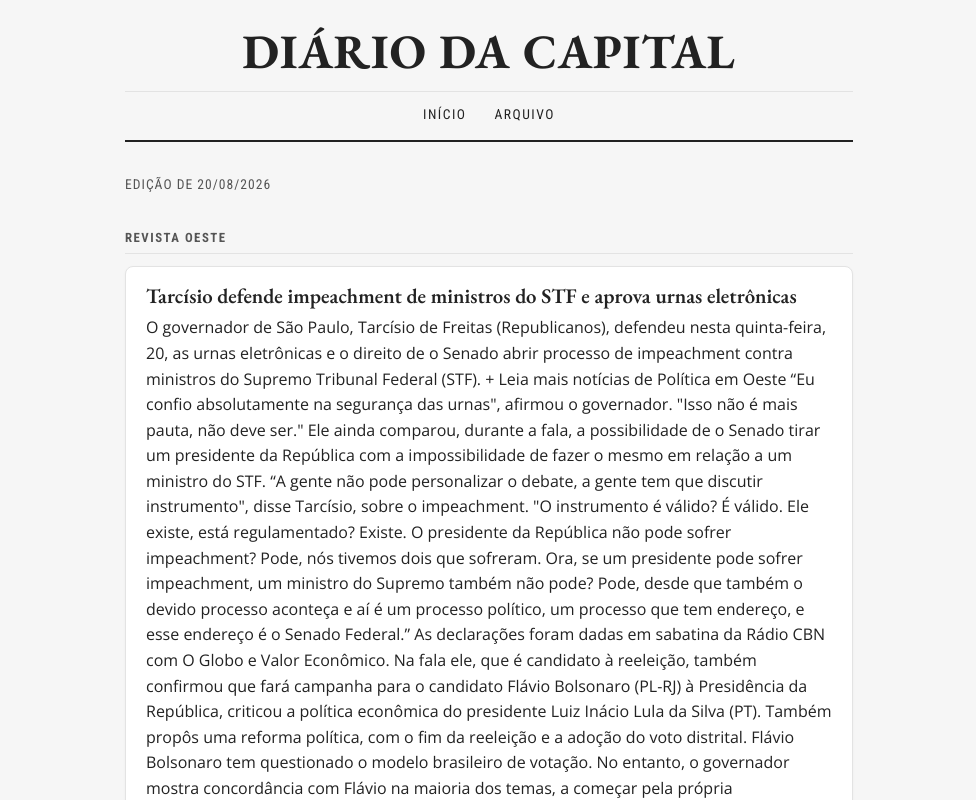
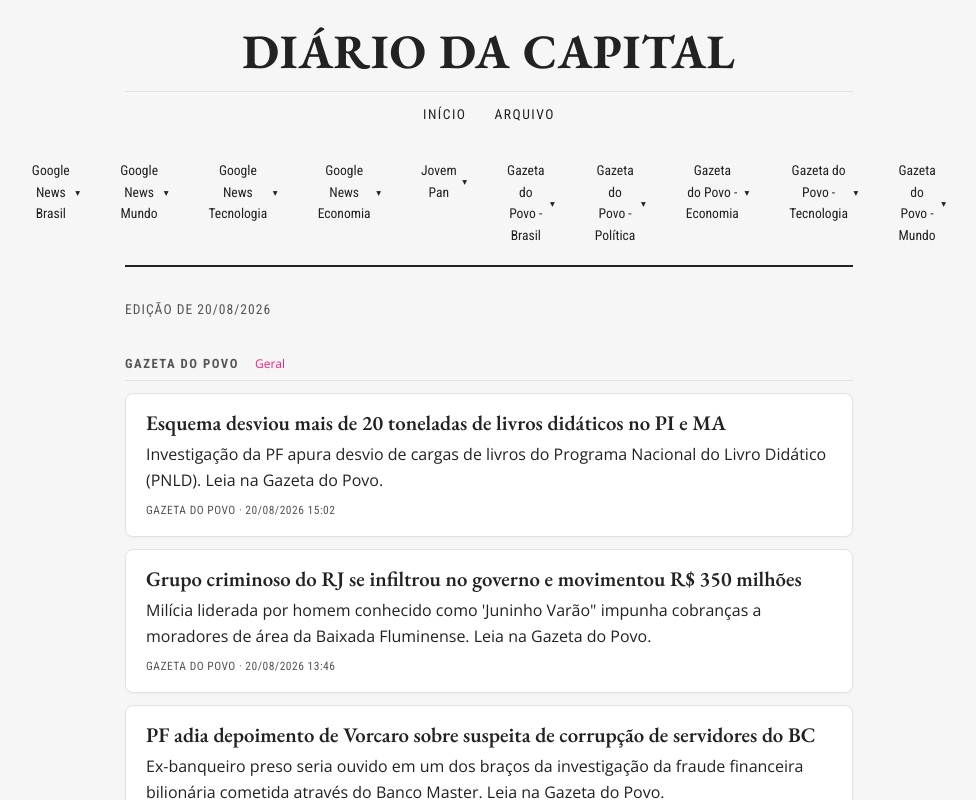
Before and after one commit to willycornelissen/clipping, a React (Vite) app: page /edicao/2026-08-20 in a window 1280 px wide. Shown: the top 800 px of the page, without its empty margins (151-1127 px from the left). Built offline with nearby package versions, Linux system fonts and the light colour scheme.

Commit message:
Adicionar menu de fontes com categorias no header e agrupar notícias por fonte+categoria na edição

```diff
--- a/src/App.jsx
+++ b/src/App.jsx
@@ -1,10 +1,23 @@
+import { useState, useEffect } from 'react'
 import { Link, Route, Routes } from 'react-router-dom'
 import { RestaurarRota } from './components/RestaurarRota.jsx'
 import { PaginaEdicaoAtual } from './pages/PaginaEdicaoAtual.jsx'
 import { PaginaEdicao } from './pages/PaginaEdicao.jsx'
 import { PaginaArquivo } from './pages/PaginaArquivo.jsx'
+import { carregarFontes, agruparPorFonteECategoria } from './fontes.js'
 
 export default function App() {
+  const [fontes, setFontes] = useState([])
+  const [fontesAgrupadas, setFontesAgrupadas] = useState({})
+  const [menuAberto, setMenuAberto] = useState(null)
+
+  useEffect(() => {
+    carregarFontes().then((f) => {
+      setFontes(f)
+      setFontesAgrupadas(agruparPorFonteECategoria(f))
+    })
+  }, [])
+
   return (
     <div className="container">
       <header className="site">
@@ -14,6 +27,34 @@
         <nav aria-label="Navegação principal">
           <Link to="/">Início</Link>
           <Link to="/arquivo">Arquivo</Link>
+          {Object.keys(fontesAgrupadas).length > 0 && (
+            <div className="fontes-menu">
+              {Object.entries(fontesAgrupadas).map(([fonte, categorias]) => (
+                <div key={fonte} className="fonte-item">
+                  <button
+                    className={`fonte-toggle ${menuAberto === fonte ? 'aberto' : ''}`}
+                    onClick={() => setMenuAberto(menuAberto === fonte ? null : fonte)}
+                    aria-expanded={menuAberto === fonte}
+                    aria-haspopup="true"
+                  >
+                    {fonte}
+                    <span className="seta" aria-hidden="true">▾</span>
+                  </button>
+                  {menuAberto === fonte && (
+                    <ul className="categorias-dropdown" role="menu">
+                      {categorias.map((cat) => (
+                        <li key={cat} role="none">
+                          <Link to="/" role="menuitem" className="categoria-link">
+                            {cat}
+                          </Link>
+                        </li>
+                      ))}
+                    </ul>
+                  )}
+                </div>
+              ))}
+            </div>
+          )}
         </nav>
       </header>
       <RestaurarRota />
--- a/src/api.js
+++ b/src/api.js
@@ -1,4 +1,4 @@
-const base = import.meta.env.BASE_URL
+export const base = import.meta.env.BASE_URL
 
 export async function carregarIndice() {
   try {
--- a/src/components/EdicaoView.jsx
+++ b/src/components/EdicaoView.jsx
@@ -1,23 +1,29 @@
 import { useMemo } from 'react'
 import { Noticia } from './Noticia.jsx'
 import { formatarData } from '../formatar.js'
+import { extrairCategoria, obterCategoriaDaNoticia } from '../fontes.js'
 
-export function EdicaoView({ edicao }) {
+export function EdicaoView({ edicao, fontes = [] }) {
   const grupos = useMemo(() => {
     const mapa = new Map()
     for (const n of edicao.noticias) {
-      if (!mapa.has(n.fonte)) mapa.set(n.fonte, [])
-      mapa.get(n.fonte).push(n)
+      const categoria = obterCategoriaDaNoticia(n, fontes)
+      const chave = `${n.fonte}::${categoria}`
+      if (!mapa.has(chave)) mapa.set(chave, { fonte: n.fonte, categoria, noticias: [] })
+      mapa.get(chave).noticias.push(n)
     }
-    return [...mapa.entries()]
-  }, [edicao])
+    return [...mapa.entries()].sort((a, b) => a[1].fonte.localeCompare(b[1].fonte) || a[1].categoria.localeCompare(b[1].categoria))
+  }, [edicao, fontes])
 
   return (
     <div>
       <p className="data-edicao">Edição de {formatarData(edicao.id)}</p>
-      {grupos.map(([fonte, noticias]) => (
-        <section key={fonte}>
-          <h2 className="fonte">{fonte}</h2>
+      {grupos.map(([chave, { fonte, categoria, noticias }]) => (
+        <section key={chave}>
+          <h2 className="fonte">
+            {fonte}
+            <span className="categoria-badge">{categoria}</span>
+          </h2>
           {noticias.map((n, i) => (
             <Noticia key={`${n.url}-${i}`} noticia={n} />
           ))}
--- a/src/estilos.css
+++ b/src/estilos.css
@@ -67,6 +67,8 @@
   display: flex;
   gap: 1.75rem;
   justify-content: center;
+  align-items: center;
+  flex-wrap: wrap;
   font-family: var(--fonte-rotulo);
   font-size: 0.85rem;
   text-transform: uppercase;
@@ -83,6 +85,110 @@
 header.site nav a:hover {
   color: var(--tinta);
   border-bottom-color: var(--acento);
+}
+
+/* Menu de fontes */
+.fontes-menu {
+  display: flex;
+  gap: 1.5rem;
+  position: relative;
+}
+
+.fonte-item {
+  position: relative;
+}
+
+.fonte-toggle {
+  background: none;
+  border: none;
+  padding: 0.25rem 0.5rem;
+  font: inherit;
+  color: var(--tinta);
+  cursor: pointer;
+  display: flex;
+  align-items: center;
+  gap: 0.35rem;
+  border-bottom: 2px solid transparent;
+  transition: border-color 180ms ease, color 180ms ease;
+}
+
+.fonte-toggle:hover,
+.fonte-toggle.aberto {
+  color: var(--tinta);
+  border-bottom-color: var(--acento);
+}
+
+.fonte-toggle .seta {
+  font-size: 0.6rem;
+  transition: transform 180ms ease;
+}
+
+.fonte-toggle.aberto .seta {
+  transform: rotate(180deg);
+}
+
+.categorias-dropdown {
+  position: absolute;
+  top: 100%;
+  left: 0;
+  margin: 0.5rem 0 0;
+  padding: 0.5rem 0;
+  list-style: none;
+  background: var(--card);
+  border: 1px solid var(--linha);
+  border-radius: 6px;
+  box-shadow: 0 4px 12px rgba(0, 0, 0, 0.1);
+  min-width: 180px;
+  z-index: 10;
+  animation: fadeIn 150ms ease;
+}
+
+@keyframes fadeIn {
+  from { opacity: 0; transform: translateY(-4px); }
+  to { opacity: 1; transform: translateY(0); }
+}
+
+.categoria-link {
+  display: block;
+  padding: 0.5rem 1rem;
+  color: var(--tinta);
+  text-decoration: none;
+  font-family: var(--fonte-corpo);
+  font-size: 0.9rem;
+  text-transform: none;
+  letter-spacing: normal;
+}
+
+.categoria-link:hover {
+  background: var(--fundo);
+  color: var(--acento);
+}
+
+@media (max-width: 600px) {
+  header.site nav {
+    flex-direction: column;
+    gap: 1rem;
+  }
+  .fontes-menu {
+    flex-direction: column;
+    gap: 0.5rem;
+    width: 100%;
+  }
+  .fonte-item {
+    width: 100%;
+  }
+  .categorias-dropdown {
+    position: static;
+    box-shadow: none;
+    border: none;
+    background: transparent;
+    padding: 0;
+    margin: 0.25rem 0 0 1rem;
+  }
+  .categoria-link {
+    padding: 0.35rem 0;
+    font-size: 0.85rem;
+  }
 }
 
 /* Datas e rótulos */
@@ -105,6 +211,22 @@
   border-bottom: 1px solid var(--linha);
   padding-bottom: 0.3rem;
   margin: 2rem 0 0.75rem;
+  display: flex;
+  align-items: baseline;
+  gap: 0.5rem;
+  flex-wrap: wrap;
+}
+
+.categoria-badge {
+  font-family: var(--fonte-corpo);
+  font-size: 0.75rem;
+  font-weight: 400;
+  text-transform: none;
+  letter-spacing: normal;
+  color: var(--acento);
+  background: var(--fundo);
+  padding: 0.1rem 0.5rem;
+  border-radius: 999px;
 }
 
 /* Notícias em cards */
--- /dev/null
+++ b/src/fontes.js
@@ -0,0 +1,46 @@
+import { base } from './api.js'
+
+let fontesCache = null
+
+export async function carregarFontes() {
+  if (fontesCache) return fontesCache
+  try {
+    const resp = await fetch(`${base}data/sources.yml`)
+    if (!resp.ok) return []
+    const yaml = await import('yaml')
+    const dados = yaml.parse(await resp.text())
+    fontesCache = dados.sources ?? []
+    return fontesCache
+  } catch {
+    return []
+  }
+}
+
+export function extrairCategoria(fonteId) {
+  const partes = fonteId.split('-')
+  if (partes.length < 2) return 'Geral'
+  const categoria = partes.slice(1).join('-')
+  return categoria
+    .split('-')
+    .map((p) => p.charAt(0).toUpperCase() + p.slice(1))
+    .join(' ')
+}
+
+export function agruparPorFonteECategoria(fontes) {
+  const mapa = new Map()
+  for (const f of fontes) {
+    const categoria = extrairCategoria(f.id)
+    if (!mapa.has(f.nome)) mapa.set(f.nome, new Set())
+    mapa.get(f.nome).add(categoria)
+  }
+  const resultado = {}
+  for (const [fonte, cats] of mapa.entries()) {
+    resultado[fonte] = [...cats].sort()
+  }
+  return resultado
+}
+
+export function obterCategoriaDaNoticia(noticia, fontes) {
+  const fonte = fontes.find((f) => f.nome === noticia.fonte)
+  return fonte ? extrairCategoria(fonte.id) : 'Geral'
+}
--- a/src/pages/PaginaEdicao.jsx
+++ b/src/pages/PaginaEdicao.jsx
@@ -2,15 +2,16 @@
 import { Link, useParams } from 'react-router-dom'
 import { EdicaoView } from '../components/EdicaoView.jsx'
 import { carregarEdicao } from '../api.js'
+import { carregarFontes } from '../fontes.js'
 
 export function PaginaEdicao() {
   const { id } = useParams()
-  const [estado, setEstado] = useState({ carregando: true, edicao: null })
+  const [estado, setEstado] = useState({ carregando: true, edicao: null, fontes: [] })
 
   useEffect(() => {
     let ativo = true
-    carregarEdicao(id).then((edicao) => {
-      if (ativo) setEstado({ carregando: false, edicao })
+    Promise.all([carregarEdicao(id), carregarFontes()]).then(([edicao, fontes]) => {
+      if (ativo) setEstado({ carregando: false, edicao, fontes })
     })
     return () => {
       ativo = false
@@ -25,5 +26,5 @@
       </p>
     )
   }
-  return <EdicaoView edicao={estado.edicao} />
+  return <EdicaoView edicao={estado.edicao} fontes={estado.fontes} />
 }
--- a/src/pages/PaginaEdicaoAtual.jsx
+++ b/src/pages/PaginaEdicaoAtual.jsx
@@ -1,20 +1,21 @@
 import { useEffect, useState } from 'react'
 import { EdicaoView } from '../components/EdicaoView.jsx'
 import { carregarIndice, carregarEdicao } from '../api.js'
+import { carregarFontes } from '../fontes.js'
 
 export function PaginaEdicaoAtual() {
-  const [estado, setEstado] = useState({ carregando: true, edicao: null })
+  const [estado, setEstado] = useState({ carregando: true, edicao: null, fontes: [] })
 
   useEffect(() => {
     ;(async () => {
-      const indice = await carregarIndice()
+      const [indice, fontes] = await Promise.all([carregarIndice(), carregarFontes()])
       const id = indice?.edicoes?.[0]?.id
       const edicao = id ? await carregarEdicao(id) : null
-      setEstado({ carregando: false, edicao })
+      setEstado({ carregando: false, edicao, fontes })
     })()
   }, [])
 
   if (estado.carregando) return <p>Carregando…</p>
   if (!estado.edicao) return <p>Ainda não há edições publicadas.</p>
-  return <EdicaoView edicao={estado.edicao} />
+  return <EdicaoView edicao={estado.edicao} fontes={estado.fontes} />
 }
```
